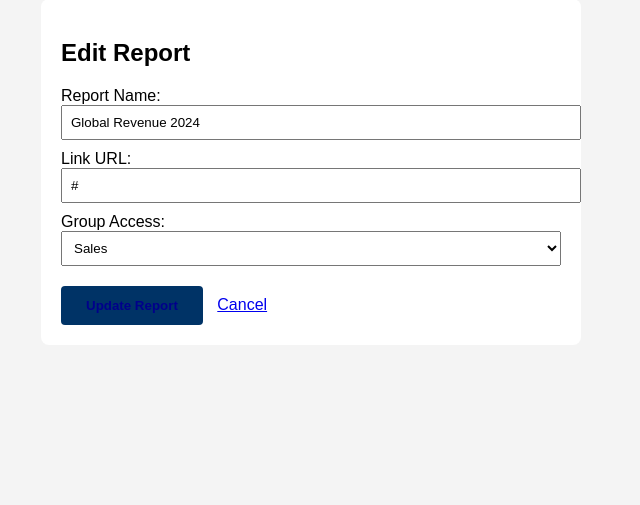
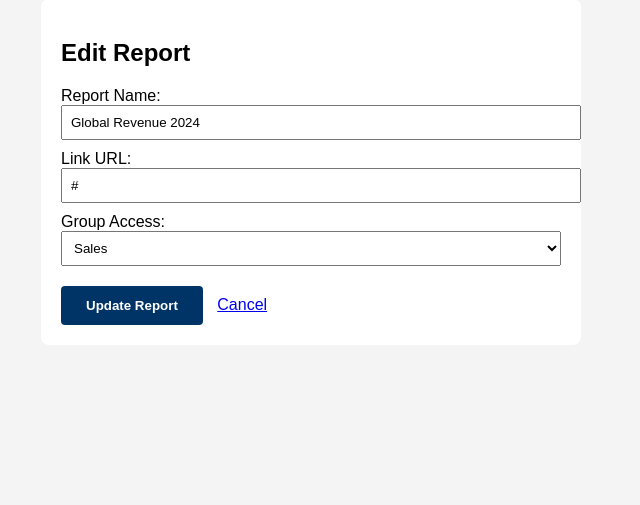
Before and after one commit to s0unas/company_reports, a Flask app: page /edit_report/1 in a window 1280 px wide. Shown: the part 49-554 px from the top of the page, without its empty margins (329-969 px from the left). Run offline with Flask 3, Linux system fonts and the light colour scheme; a user stored in the database is signed in.

Commit message:
update color

```diff
--- a/templates/edit_report.html
+++ b/templates/edit_report.html
@@ -21,7 +21,7 @@
                 <option value="HR" {% if report.group_access == 'HR' %}selected{% endif %}>HR</option>
             </select>
 
-            <button type="submit" style="padding: 12px 25px; background: #003366; color: darkblue; border: none; border-radius: 4px; cursor: pointer; font-weight: bold;">Update Report</button>
+            <button type="submit" style="padding: 12px 25px; background: #003366; color: white; border: none; border-radius: 4px; cursor: pointer; font-weight: bold;">Update Report</button>
             <a href="/admin" style="margin-left: 10px;">Cancel</a>
         </form>
     </div>
```
